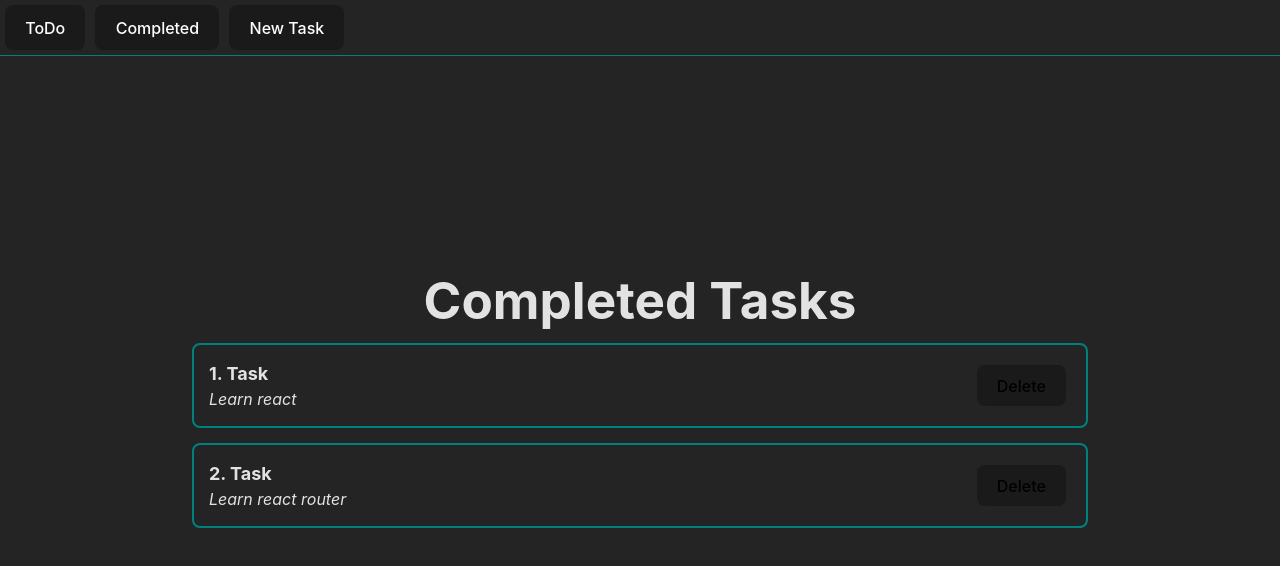
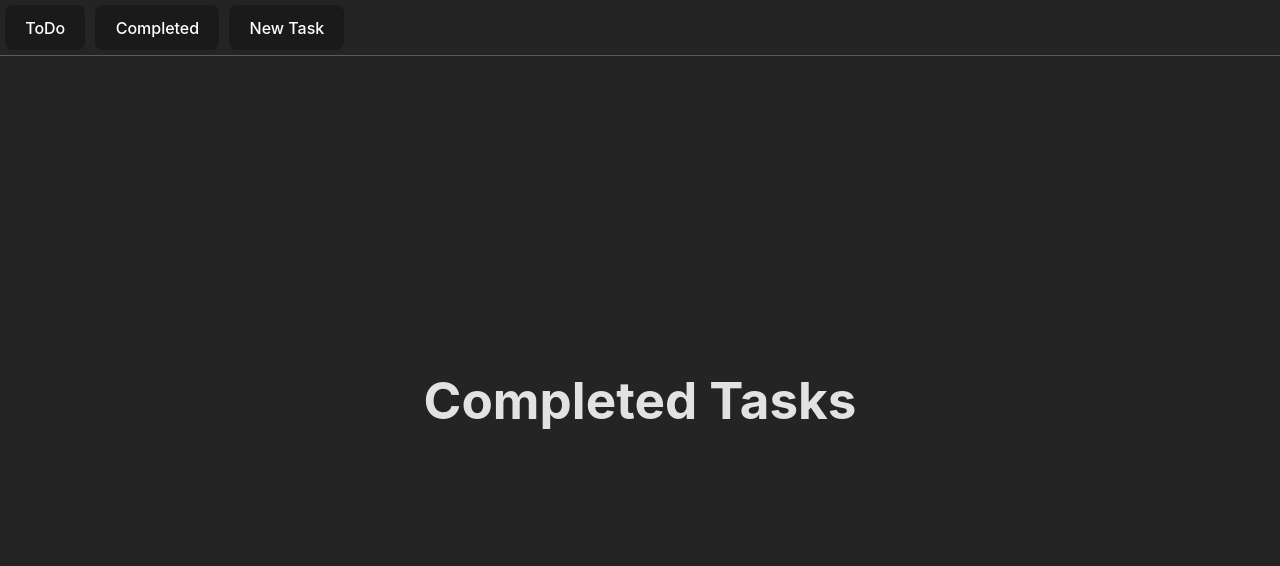
Before and after one commit to Romangergisevich/toDo_React, a React (Vite) app: page /comletedTasks in a window 1280 px wide. Shown: the top 566 px of the page. Built offline with nearby package versions, Linux system fonts and the light colour scheme.

Commit message:
LS added

```diff
--- a/src/App.tsx
+++ b/src/App.tsx
@@ -1,4 +1,4 @@
-import React, { useState } from "react";
+import React, { useEffect, useState } from "react";
 import "./styles/App.css";
 import PostList from "./components/PostList";
 import AddPostForm from "./components/AddPostForm";
@@ -69,27 +69,23 @@ const App: React.FC = () => {
     setCompleted((prevState) => prevState.concat(completedTask));
   };
 
-  const [posts, setPosts] = useState<Post[]>([
-    {
-      title: "Task",
-      text: "random task",
-    },
-    {
-      title: "Task",
-      text: "learn english lang",
-    },
-  ]);
+  const getLocalStorage = (key: string, initialValue: any): Post[] => {
+    const storedValue = localStorage.getItem(key);
+    return storedValue ? JSON.parse(storedValue) : initialValue;
+  };
+  const [toDo, setPosts] = useState<Post[]>(getLocalStorage("toDo", []));
 
-  const [completed, setCompleted] = useState<Post[]>([
-    {
-      title: "Task",
-      text: "Learn react",
-    },
-    {
-      title: "Task",
-      text: "Learn react router",
-    },
-  ]);
+  const [completed, setCompleted] = useState<Post[]>(
+    getLocalStorage("completed", [])
+  );
+
+  useEffect(() => {
+    localStorage.setItem("toDo", JSON.stringify(toDo));
+  }, [toDo]);
+
+  useEffect(() => {
+    localStorage.setItem("completed", JSON.stringify(completed));
+  }, [completed]);
 
   return (
     <div className="App">
@@ -119,7 +115,7 @@ const App: React.FC = () => {
           path="/"
           element={
             <PostList
-              postArr={posts}
+              postArr={toDo}
               listTitle={"Tasks ToDo"}
               deletePost={deletePost}
               taskIsDone={taskIsDone}
--- a/src/components/UI/buttons/DefaultButton.module.css
+++ b/src/components/UI/buttons/DefaultButton.module.css
@@ -1,4 +1,5 @@
 .doneBtn {
+  width: 135px;
   margin: 5px;
   border-radius: 8px;
   border: 1px solid transparent;
@@ -16,6 +17,7 @@
 }
 
 .deleteBtn {
+  width: 135px;
   margin: 5px;
   border-radius: 8px;
   border: 1px solid transparent;
@@ -33,6 +35,7 @@
 }
 
 .submitBtn {
+  width: 135px;
   margin: 5px;
   border-radius: 8px;
   border: 1px solid transparent;
--- a/src/styles/App.css
+++ b/src/styles/App.css
@@ -86,3 +86,8 @@
   background: #242424;
   border-bottom: 1px solid teal;
 }
+
+.post__btns {
+  display: flex;
+  flex-direction: column;
+}
```
